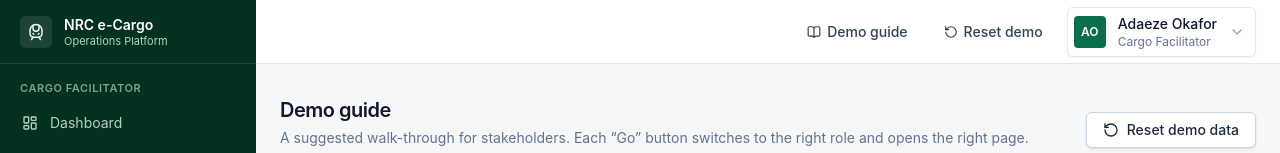
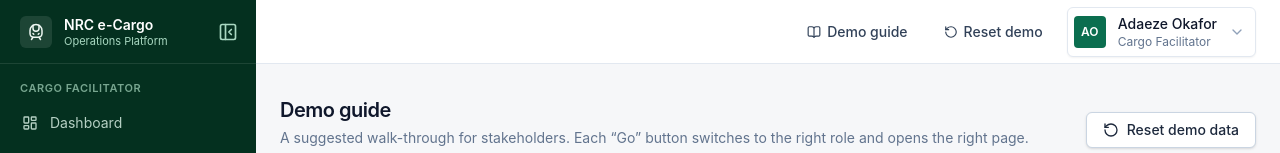
Before and after one commit to isngs-dev/e-cargo-prototype, a React (Vite) app: page /demo-guide in a window 1280 px wide. Shown: the top 153 px of the page. Built offline with nearby package versions, Linux system fonts and the light colour scheme.

Commit message:
feat: move sidebar collapse toggle beside the logo and link logo to dashboard

```diff
--- a/src/components/layout/AppShell.tsx
+++ b/src/components/layout/AppShell.tsx
@@ -1,6 +1,6 @@
 import { useEffect, useState } from 'react'
 import { Link, NavLink, Outlet, useLocation } from 'react-router'
-import { BookOpen, Menu, RotateCcw, TrainFront, X } from 'lucide-react'
+import { BookOpen, Menu, PanelLeftClose, PanelLeftOpen, RotateCcw, TrainFront, X } from 'lucide-react'
 import { useStore } from '@/app/store'
 import { navForPersona, navLabel } from '@/app/navigation'
 import { cn } from '@/lib/cn'
@@ -9,22 +9,39 @@ import { Button, buttonClass } from '@/components/ui/primitives'
 import { Dialog } from '@/components/ui/dialog'
 import { RoleSwitcher } from './RoleSwitcher'
 
-function Sidebar({ onNavigate }: { onNavigate?: () => void }) {
+/** `collapsed` renders a slim icon-only rail (desktop). The mobile drawer always renders the full sidebar. */
+const SIDEBAR_KEY = 'nrc-ecargo-prototype:sidebar-collapsed'
+
+function Sidebar({ onNavigate, collapsed = false, onToggle }: { onNavigate?: () => void; collapsed?: boolean; onToggle?: () => void }) {
   const { persona } = useStore()
   const items = navForPersona(persona)
   return (
     <div className="flex h-full flex-col bg-brand-900 text-brand-50">
-      <div className="flex h-16 items-center gap-3 border-b border-white/10 px-5">
-        <span className="flex size-8 items-center justify-center rounded-md bg-white/10">
-          <TrainFront className="size-4.5" aria-hidden />
-        </span>
-        <div className="leading-tight">
-          <p className="text-sm font-semibold text-white">NRC e-Cargo</p>
-          <p className="text-[11px] text-brand-200">Operations Platform</p>
-        </div>
+      <div className={cn('flex h-16 items-center border-b border-white/10', collapsed ? 'justify-center px-0' : 'justify-between gap-2 pl-5 pr-3')}>
+        <Link to="/dashboard" onClick={onNavigate} className="flex min-w-0 items-center gap-3 rounded-md focus-visible:outline-brand-200" aria-label="NRC e-Cargo — go to dashboard" title="Go to dashboard">
+          <span className="flex size-8 shrink-0 items-center justify-center rounded-md bg-white/10">
+            <TrainFront className="size-4.5" aria-hidden />
+          </span>
+          {!collapsed && (
+            <span className="min-w-0 leading-tight">
+              <span className="block truncate text-sm font-semibold text-white">NRC e-Cargo</span>
+              <span className="block truncate text-[11px] text-brand-200">Operations Platform</span>
+            </span>
+          )}
+        </Link>
+        {!collapsed && onToggle && (
+          <button type="button" onClick={onToggle} className="rounded-md p-1.5 text-brand-200 hover:bg-white/10 hover:text-white" aria-label="Collapse navigation" aria-expanded title="Collapse navigation">
+            <PanelLeftClose className="size-5" aria-hidden />
+          </button>
+        )}
       </div>
-      <nav className="flex-1 overflow-y-auto px-3 py-4" aria-label="Main">
-        <p className="px-2 pb-2 text-[11px] font-semibold uppercase tracking-wider text-brand-200/70">{roleLabels[persona.role]}</p>
+      {collapsed && onToggle && (
+        <button type="button" onClick={onToggle} className="mx-auto mt-3 rounded-md p-2 text-brand-200 hover:bg-white/10 hover:text-white" aria-label="Expand navigation" aria-expanded={false} title="Expand navigation">
+          <PanelLeftOpen className="size-5" aria-hidden />
+        </button>
+      )}
+      <nav className={cn('flex-1 overflow-y-auto py-4', collapsed ? 'px-2' : 'px-3')} aria-label="Main">
+        {!collapsed && <p className="px-2 pb-2 text-[11px] font-semibold uppercase tracking-wider text-brand-200/70">{roleLabels[persona.role]}</p>}
         <ul className="space-y-0.5">
           {items.map((item) => (
             <li key={item.path}>
@@ -32,24 +49,29 @@ function Sidebar({ onNavigate }: { onNavigate?: () => void }) {
                 to={item.path}
                 end={item.path === '/bookings'}
                 onClick={onNavigate}
+                title={collapsed ? navLabel(item, persona.role) : undefined}
+                aria-label={collapsed ? navLabel(item, persona.role) : undefined}
                 className={({ isActive }) =>
                   cn(
-                    'flex items-center gap-3 rounded-md px-2.5 py-2 text-sm transition-colors',
+                    'flex items-center gap-3 rounded-md py-2 text-sm transition-colors',
+                    collapsed ? 'justify-center px-0' : 'px-2.5',
                     isActive ? 'bg-white/12 font-medium text-white' : 'text-brand-100/85 hover:bg-white/6 hover:text-white',
                   )
                 }
               >
                 <item.icon className="size-4 shrink-0" aria-hidden />
-                <span className="flex-1 truncate">{navLabel(item, persona.role)}</span>
-                {!item.built && <span className="rounded bg-white/10 px-1.5 text-[10px] text-brand-100/80">P{item.phase}</span>}
+                {!collapsed && <span className="flex-1 truncate">{navLabel(item, persona.role)}</span>}
+                {!collapsed && !item.built && <span className="rounded bg-white/10 px-1.5 text-[10px] text-brand-100/80">P{item.phase}</span>}
               </NavLink>
             </li>
           ))}
         </ul>
       </nav>
-      <div className="border-t border-white/10 px-5 py-3 text-[11px] leading-snug text-brand-200/80">
-        Demonstration prototype. Data is simulated and stored only in this browser.
-      </div>
+      {!collapsed && (
+        <div className="border-t border-white/10 px-5 py-3 text-[11px] leading-snug text-brand-200/80">
+          Demonstration prototype. Data is simulated and stored only in this browser.
+        </div>
+      )}
     </div>
   )
 }
@@ -58,7 +80,16 @@ export function AppShell() {
   const { resetDemo } = useStore()
   const [mobileOpen, setMobileOpen] = useState(false)
   const [confirmReset, setConfirmReset] = useState(false)
+  const [collapsed, setCollapsed] = useState(() => {
+    try { return localStorage.getItem(SIDEBAR_KEY) === '1' } catch { return false }
+  })
   const location = useLocation()
+
+  const toggleSidebar = () => setCollapsed((c) => {
+    const next = !c
+    try { localStorage.setItem(SIDEBAR_KEY, next ? '1' : '0') } catch { /* storage unavailable — the toggle still works for this session */ }
+    return next
+  })
 
   useEffect(() => {
     const titles: Record<string, string> = {
@@ -73,8 +104,8 @@ export function AppShell() {
   return (
     <div className="min-h-dvh">
       <a href="#main" className="sr-only focus:not-sr-only focus:absolute focus:left-2 focus:top-2 focus:z-50 focus:rounded focus:bg-white focus:px-3 focus:py-2 focus:shadow">Skip to content</a>
-      <aside className="fixed inset-y-0 left-0 z-30 hidden w-64 lg:block print:hidden">
-        <Sidebar />
+      <aside className={cn('fixed inset-y-0 left-0 z-30 hidden transition-[width] duration-200 lg:block print:hidden', collapsed ? 'w-16' : 'w-64')}>
+        <Sidebar collapsed={collapsed} onToggle={toggleSidebar} />
       </aside>
 
       {mobileOpen && (
@@ -89,7 +120,7 @@ export function AppShell() {
         </div>
       )}
 
-      <div className="lg:pl-64 print:pl-0">
+      <div className={cn('transition-[padding] duration-200 print:pl-0', collapsed ? 'lg:pl-16' : 'lg:pl-64')}>
         <header className="print:hidden sticky top-0 z-20 flex h-16 items-center gap-3 border-b border-slate-200 bg-white/95 px-4 backdrop-blur sm:px-6">
           <button type="button" className="rounded-md p-2 text-slate-600 hover:bg-slate-100 lg:hidden" onClick={() => setMobileOpen(true)} aria-label="Open navigation">
             <Menu className="size-5" />
@@ -101,7 +132,7 @@ export function AppShell() {
           </Button>
           <RoleSwitcher />
         </header>
-        <main id="main" tabIndex={-1} key={location.pathname} className="outline-none mx-auto max-w-7xl px-4 py-6 sm:px-6 lg:py-8">
+        <main id="main" tabIndex={-1} key={location.pathname} className={cn('mx-auto px-4 py-6 outline-none transition-[max-width] duration-200 sm:px-6 lg:py-8', collapsed ? 'max-w-none lg:px-8' : 'max-w-7xl')}>
           <Outlet />
         </main>
       </div>
```
Also changed, not shown: 1 other file (tests, documents, lock files or other folders).
